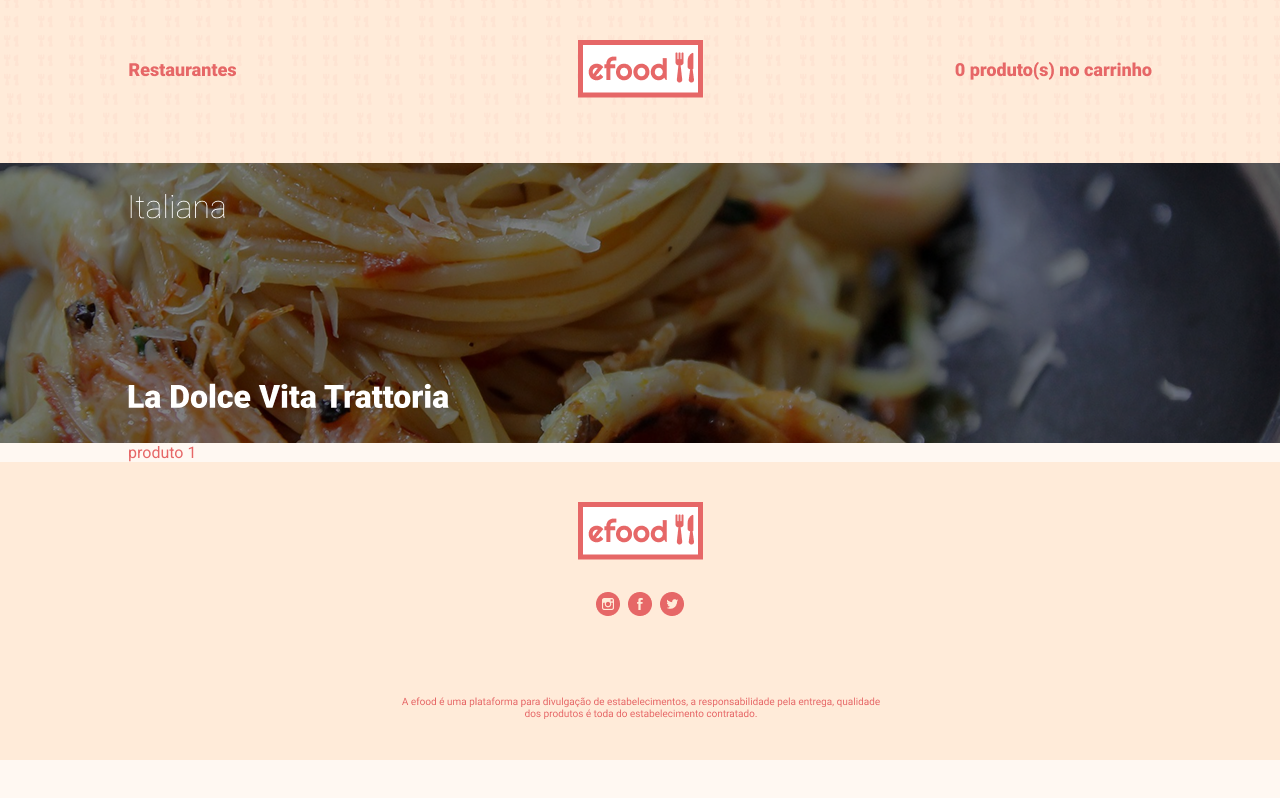
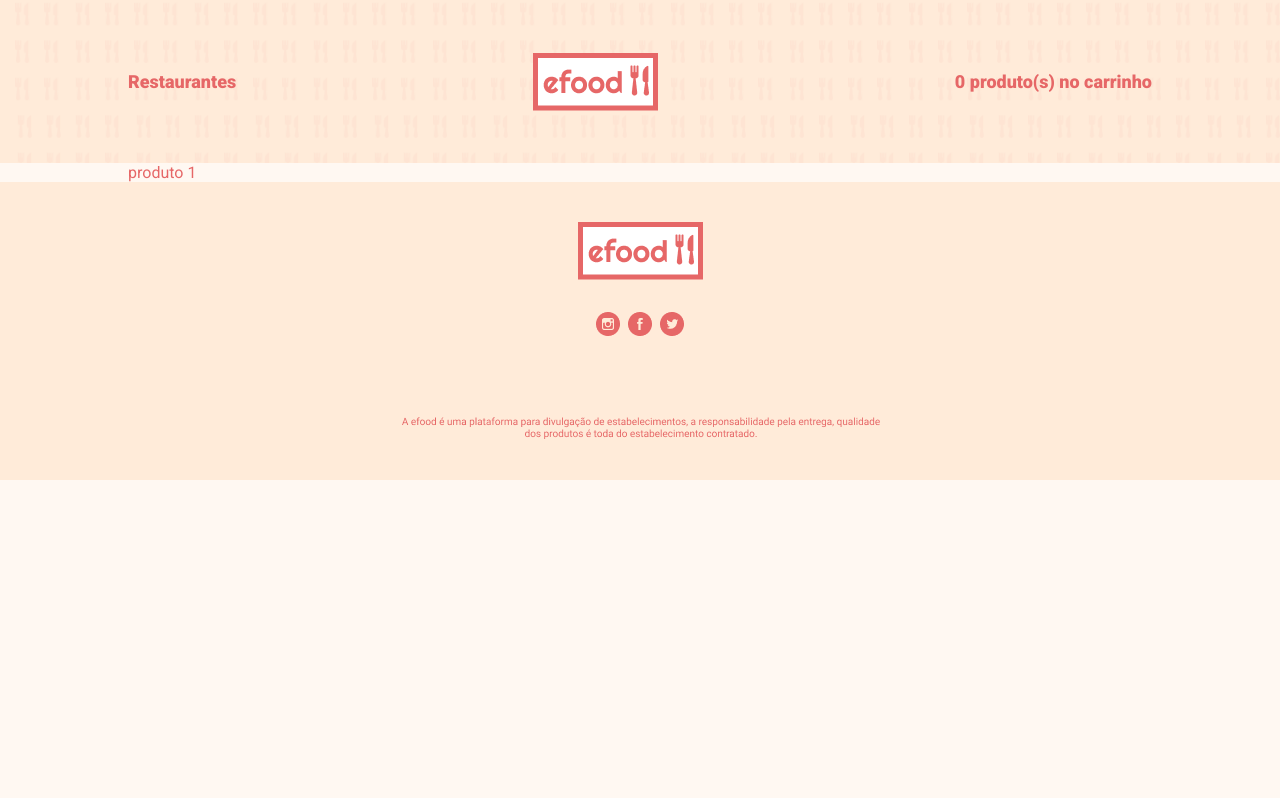
Before and after one commit to DouglassenG/efood, a React (Create React App) app: page /product/1 in a window 1280 px wide. Built offline with nearby package versions, Linux system fonts and the light colour scheme.

Commit message:
Implementando o banner como elemento.

```diff
--- a/src/components/Header/index.tsx
+++ b/src/components/Header/index.tsx
@@ -1,16 +1,19 @@
-import apresentacao from '../../assets/images/apresentacao.png'
-import imagemHeader from '../../assets/images/imagem_header.png'
-import { ApresentacaoContainer, HeaderContainer } from './styles'
+import { Link } from 'react-router-dom'
+import { HeaderContainer, Titulo } from './styles'
+
+import logo from '../../assets/images/logo.png'
+import fundo from '../../assets/images/fundo.png'
 
 const Header = () => (
-  <>
-    <HeaderContainer
-      style={{ backgroundImage: `url(${imagemHeader})` }}
-    ></HeaderContainer>
-    <ApresentacaoContainer
-      style={{ backgroundImage: `url(${apresentacao})` }}
-    ></ApresentacaoContainer>
-  </>
+  <HeaderContainer style={{ backgroundImage: `url(${fundo})` }}>
+    <div className="container">
+      <Link to="/">
+        <Titulo>Restaurantes</Titulo>
+      </Link>
+      <img src={logo} alt="EFOOD" />
+      <Titulo>0 produto(s) no carrinho</Titulo>
+    </div>
+  </HeaderContainer>
 )
 
 export default Header
--- a/src/components/Header/styles.ts
+++ b/src/components/Header/styles.ts
@@ -1,19 +1,32 @@
 import styled from 'styled-components'
+import { cores } from '../../styles'
 
 export const HeaderContainer = styled.div`
   width: 100%;
   height: 163px;
-  display: block;
-  text-align: center;
+  display: flex;
+  align-items: center;
   background-repeat: no-repeat;
-  background-position: center center;
+  background-size: cover;
+  background-position: center;
+
+  .container {
+    display: flex;
+    justify-content: space-between;
+    align-items: center;
+    max-width: 1024px;
+    width: 100%;
+    margin: 0 auto;
+  }
+
+  a {
+    text-decoration: none;
+  }
 `
 
-export const ApresentacaoContainer = styled.div`
-  width: 100%;
-  height: 280px;
-  display: flex;
-  text-align: center;
-  background-repeat: no-repeat;
-  background-position: center center;
+export const Titulo = styled.h2`
+  font-weight: 900;
+  font-size: 18px;
+  line-height: 21px;
+  color: ${cores.laranja};
 `
```
Also changed, not shown: src/Prompts/04.md (added, +27 -0 lines).
